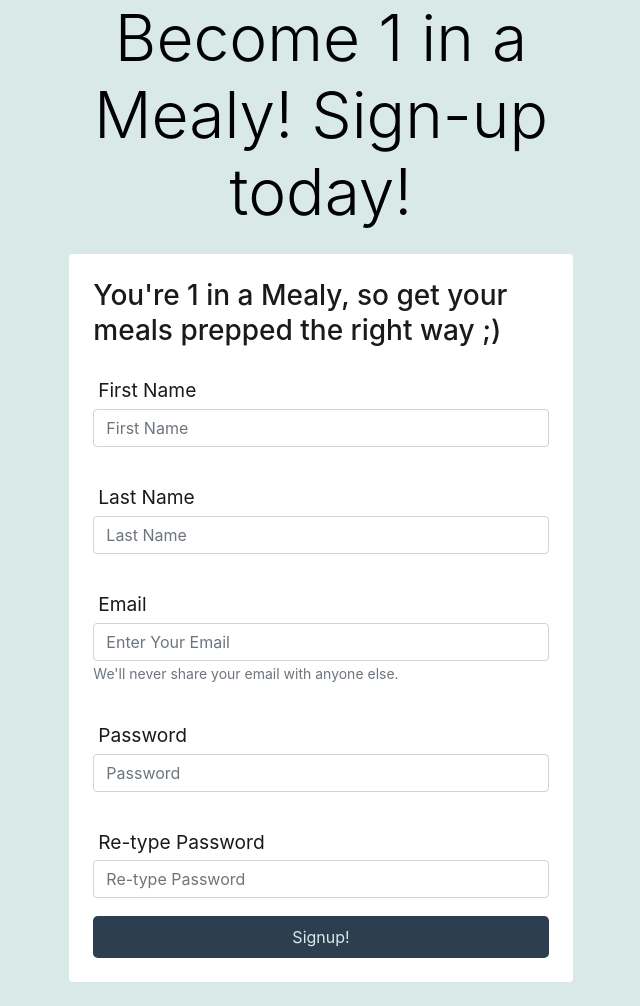
After one commit to erikchiodo/weekly-meal-planner-project, a Node server app: page /register in a window 1280 px wide. The commit adds this page. Shown: the whole page, without its empty margins (304-944 px from the left). Run offline with Node 20, Linux system fonts and the light colour scheme; some libraries are stand-ins or nearby versions.

Commit message:
added regristration handlebars

```diff
--- a/controllers/homeRoutes.js
+++ b/controllers/homeRoutes.js
@@ -4,7 +4,9 @@
 const router = require('express').Router();
 
 router.get('/', async (req, res) => {
-  res.render('homepage');
+  res.render('login');
 });
-
+router.get('/register', async (req, res) => {
+  res.render('registration');
+});
 module.exports = router;
--- a/server.js
+++ b/server.js
@@ -9,7 +9,7 @@
 const SequelizeStore = require("connect-session-sequelize")(session.Store);
 
 const app = express();
-const PORT = process.env.PORT || 3001;
+const PORT = process.env.PORT || 3002;
 
 const hbs = exphbs.create({ helpers });
 
--- a/views/layouts/login.html
+++ b/views/layouts/login.html
@@ -50,6 +50,10 @@
           </div> -->
 
           <button class="btn btn-block btn-primary w-100">Login!</button>
+
+          <div>
+
+          </div>
         </form>
       </div>
     </section>
--- a/views/layouts/main.handlebars
+++ b/views/layouts/main.handlebars
@@ -5,10 +5,12 @@
   <meta charset="UTF-8">
   <meta name="viewport" content="width=device-width, initial-scale=1.0">
   <title>Weekly Planner</title>
+    <link rel="stylesheet" href="https://cdn.jsdelivr.net/npm/bootstrap@5.1.3/dist/css/bootstrap.min.css">
   <link rel="stylesheet" href="/css/jass.css">
 </head>
 
 <body>
-
+{{{body}}}
 
 </body>
+</html>
--- /dev/null
+++ b/views/registration.handlebars
@@ -0,0 +1,54 @@
+<!-- Add classes to use sizing properties to make this <div> the full height of viewport, apply a dark background, use flex properties to center align content on the page -->
+  <div class="min-vh-100 d-flex align-items-center bg-light">
+
+    <!-- Add classes to use sizing properties to make this row run the full width of the page and use flex properties to center justify content -->
+    <section class="w-100 row justify-content-center">
+
+      <div class="col-10 col-md-6 col-lg-5">
+
+        <!-- Add classes to center this text and make it white -->
+        <h1 class="display-3 text-center text-black">Become 1 in a Mealy! Sign-up today!</h1>
+
+        <!-- Add classes to apply a white background, rounded corners, padding, and margin on the y-axis (top and bottom) -->
+        <form class="bg-white my-4 p-4 rounded">
+          <h3>You're 1 in a Mealy, so get your meals prepped the right way ;)</h3>
+          <div class="form-group py-2">
+            <label for="fistname">First Name</label>
+            <input type="text" id="fistname" class="form-control" placeholder="First Name" required />
+          </div>
+          <div class="form-group py-2">
+            <label for="lastname">Last Name</label>
+            <input type="text" id="lastname" class="form-control" placeholder="Last Name" required />
+          </div>
+          <div class="form-group py-2">
+            <label for="email">Email</label>
+            <input type="text" id="email" class="form-control" placeholder="Enter Your Email" required />
+            <small id="emailHelp" class="form-text text-muted">We'll never share your email with anyone else.</small>
+          </div>
+
+          <div class="form-group py-2">
+            <label for="password">Password</label>
+            <input type="text" id="password" class="form-control" placeholder="Password" required />
+          </div>
+
+          <div class="form-group py-2">
+            <label for="password">Re-type Password</label>
+            <input type="text" id="password" class="form-control" placeholder="Re-type Password" required />
+          </div>
+
+
+          <!-- <div class="form-group py-2">
+            <div class="form-check">
+              <input class="form-check-input" type="checkbox" value="yes" id="mailing-list">
+              <label class="form-check-label" for="mailing-list">
+                Sign up for the mailing list?
+              </label>
+            </div>
+          </div> -->
+
+          <button class="btn btn-block btn-primary w-100">Signup!</button>
+        </form>
+      </div>
+    </section>
+
+  </div>
```
Also changed, not shown: views/login.handlebars (+45 -13 lines).
